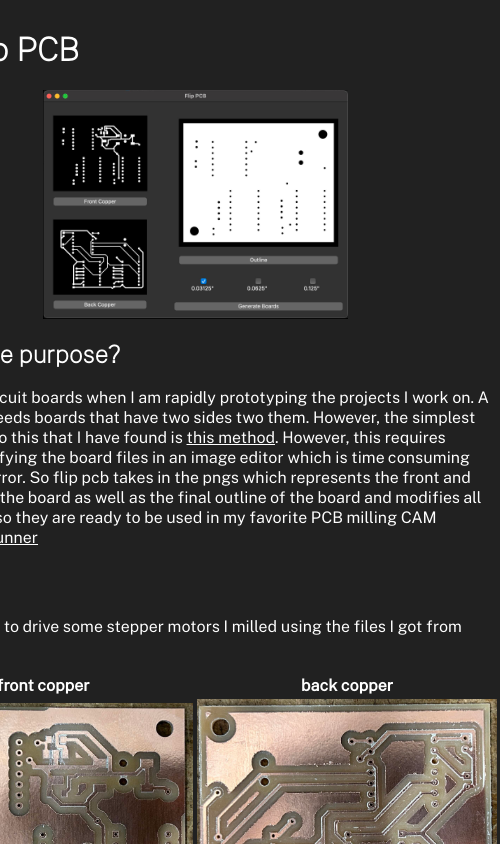
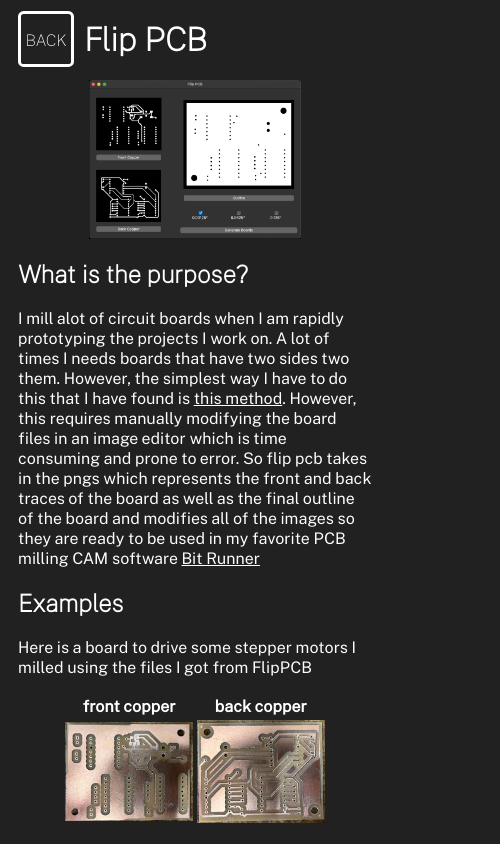
Before and after one commit to bob-mccarthy/portfolio, a Svelte app: page /flipPCB in a window 390 px wide. Shown: the top 844 px of the page, 500 px wide, since content can reach past the window. Built offline with nearby package versions, Linux system fonts and the light colour scheme.

Commit message:
made my flip pcb mobile friendly

```diff
--- a/src/routes/CameraSlider.svelte
+++ b/src/routes/CameraSlider.svelte
@@ -5,7 +5,7 @@
     import { screenWidth, aspectRatio } from "../scripts/aspectRatio";
     import BackButton from "../components/BackButton.svelte";
 </script>
-<main class="page-container" style="max-width:{$screenWidth}px;">
+<main class = "page-container" style="max-width:{$screenWidth}px;">
     <div class = "container" style="margin-left: 10px; margin-right: 10px">
         <div style="display: flex; gap: 10px; align-items: center">
             <BackButton width = {"50px"} height= {"50px"}></BackButton>
@@ -78,7 +78,7 @@
             which takes in max acceleration and velocity parameters and takes in a set of points and tries to move the robot as fast a possible. As I do not necessarily
             want the fastest speeds everytime I just want the timings to be accurate. I also do not like the current popular stepper motor libraries. So I have reading through
             githubs of libraries like FluidNC to see how they control they stepper motors to see what I can take from them. As of right now the answer is really fast timer interrupts
-            and then offloading stepping to any other peripherals on the chip. In my case I am using the esp32 and I want to incorporate the rmt peripherial
+            and then offloading stepping to any other peripherals on the chip. In my case I am using the esp32 and I want to incorporate the rmt peripherial to offload
         </p>
 
     </div>
--- a/src/routes/FlipPCB.svelte
+++ b/src/routes/FlipPCB.svelte
@@ -7,15 +7,17 @@
     import frontOutline from "../assets/pcb-processing/front-outline.png"
     import gui from "../assets/pcb-processing/gui.jpg"
     import BackButton from "../components/BackButton.svelte"
+    import { screenWidth, aspectRatio } from "../scripts/aspectRatio";
 </script>
-<main>
-    <div class = "container">
+
+<main class="page-container" style="max-width:{$screenWidth}px;">
+    <div class = "container" style="margin-left: 10px; margin-right: 10px">
         <div style="display: flex; gap: 10px; align-items: center">
             <BackButton width = {"50px"} height= {"50px"}></BackButton>
             <h1 class = "header">Flip PCB</h1>
         </div>
         <div class = "center-container">
-            <img src={gui} alt= "flip-pcb-gui">
+            <img style = "width: 60%;" src={gui} alt= "flip-pcb-gui">
         </div>
         <h2>
             What is the purpose?
@@ -177,9 +179,10 @@
         justify-content: center;
         align-content: center;
     }
+
     img{
-        width: 50%;
-        min-width: 300px;
+        width: 100%;
+        /* min-width: 300px; */
     }
 
     .table-img {
--- a/src/routes/Home.svelte
+++ b/src/routes/Home.svelte
@@ -1,7 +1,6 @@
 <script lang="ts">
     import ProjectCard from "../components/ProjectCard.svelte";
     import portraitIcon from "../assets/bobby-portrait.png"
-    import backgroundVid from "../assets/banner-vid.mp4"
     import bannerImg from "../assets/banner.jpg"
     import phoneExhibitIcon from "../assets/phone-exhibit-icon.png";
     import cameraSliderIcon from "../assets/camera-slider-icon.png"
@@ -37,10 +36,10 @@
 
     ]
 </script>
-<main class="page-container" style="max-width: {$screenWidth}px;">
+<main style="max-width: {$screenWidth}px;">
     <div class="container">
         <div class = "nav-background">
-            <div style="position:relative;">
+            <div style="position:relative; overflow:hidden">
                 <div class="top-gradient"></div>
                 <div class="left-right-gradient"></div>
                 <div class="right-left-gradient"></div>
@@ -193,8 +192,6 @@
         max-width: 1000px;
         width: 100%;
         position: relative;
-
-        /* background-color: blue; */
     }
     .project-carousel{
         display: flex;
```
